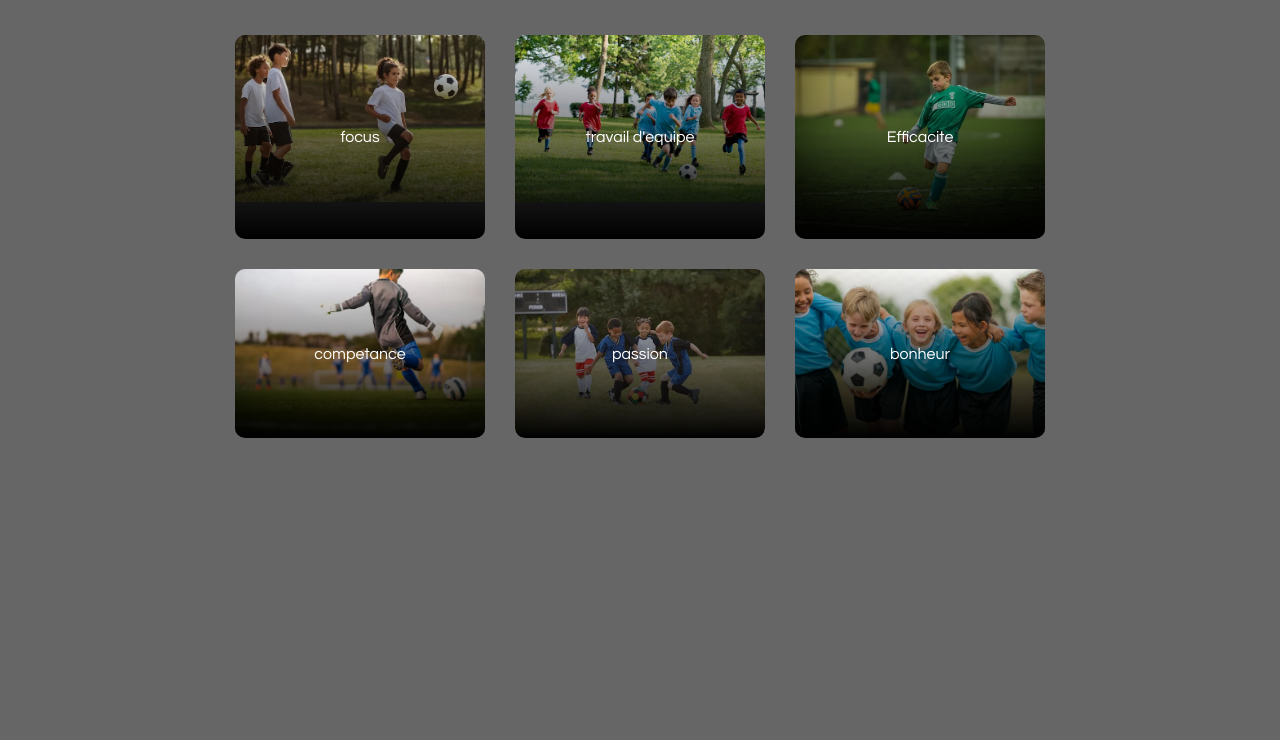
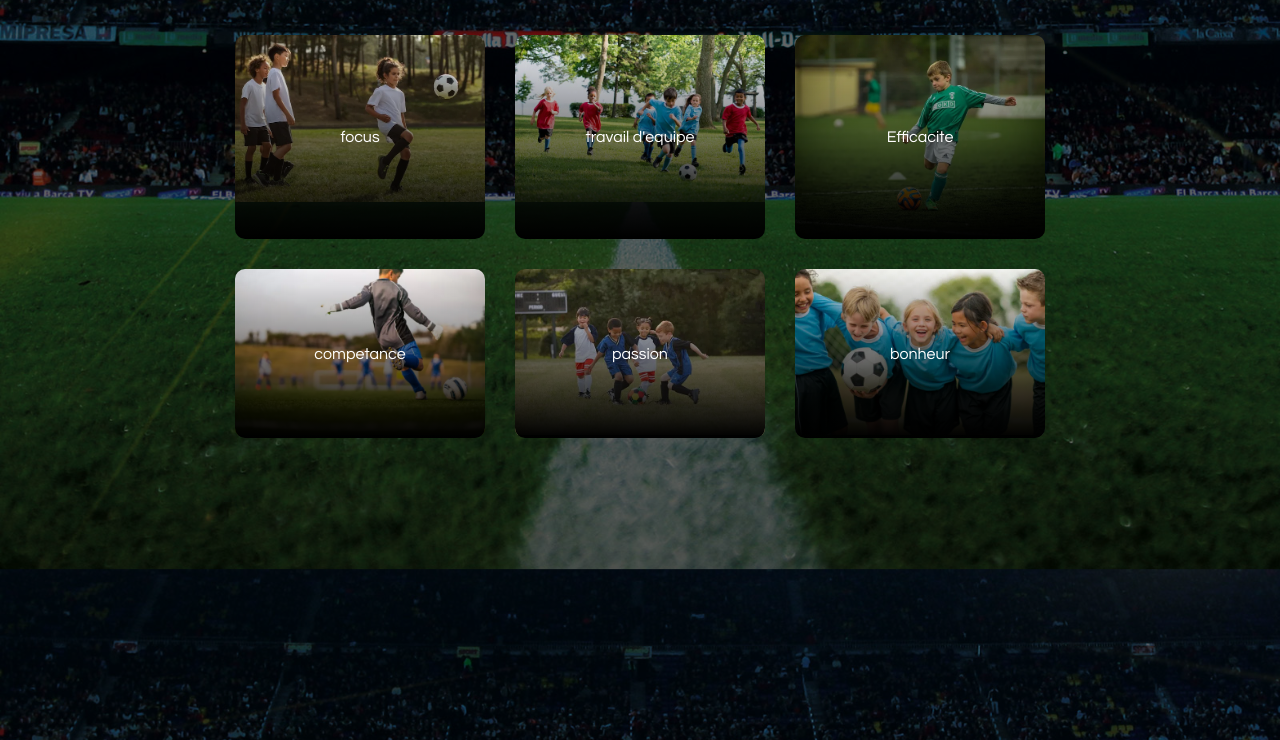
Before and after one commit to faiz8ibrahim/football1, a plain HTML site: page index1.html in a window 1280 px wide. Shown: the part 60-800 px from the top of the page. Drawn offline with Linux system fonts and the light colour scheme; files that its build step writes are made by us from their sources; files whose address does not match are found by name.

Commit message:
Update index1.html

```diff
--- a/index1.html
+++ b/index1.html
@@ -13,7 +13,7 @@
     font-family: 'Century Gothic', Arial, sans-serif;
 }
 body {
-    background-image: linear-gradient(rgba(0, 0, 0, 0.6), rgba(0, 0, 0, 0.6)), url(../IMAGES/background_v8_s22.jpg);
+    background-image: linear-gradient(rgba(0, 0, 0, 0.6), rgba(0, 0, 0, 0.6)), url('background_v8_s22.jpg');
     background-size: cover;
     background-position: center;
     background-color: transparent
```
